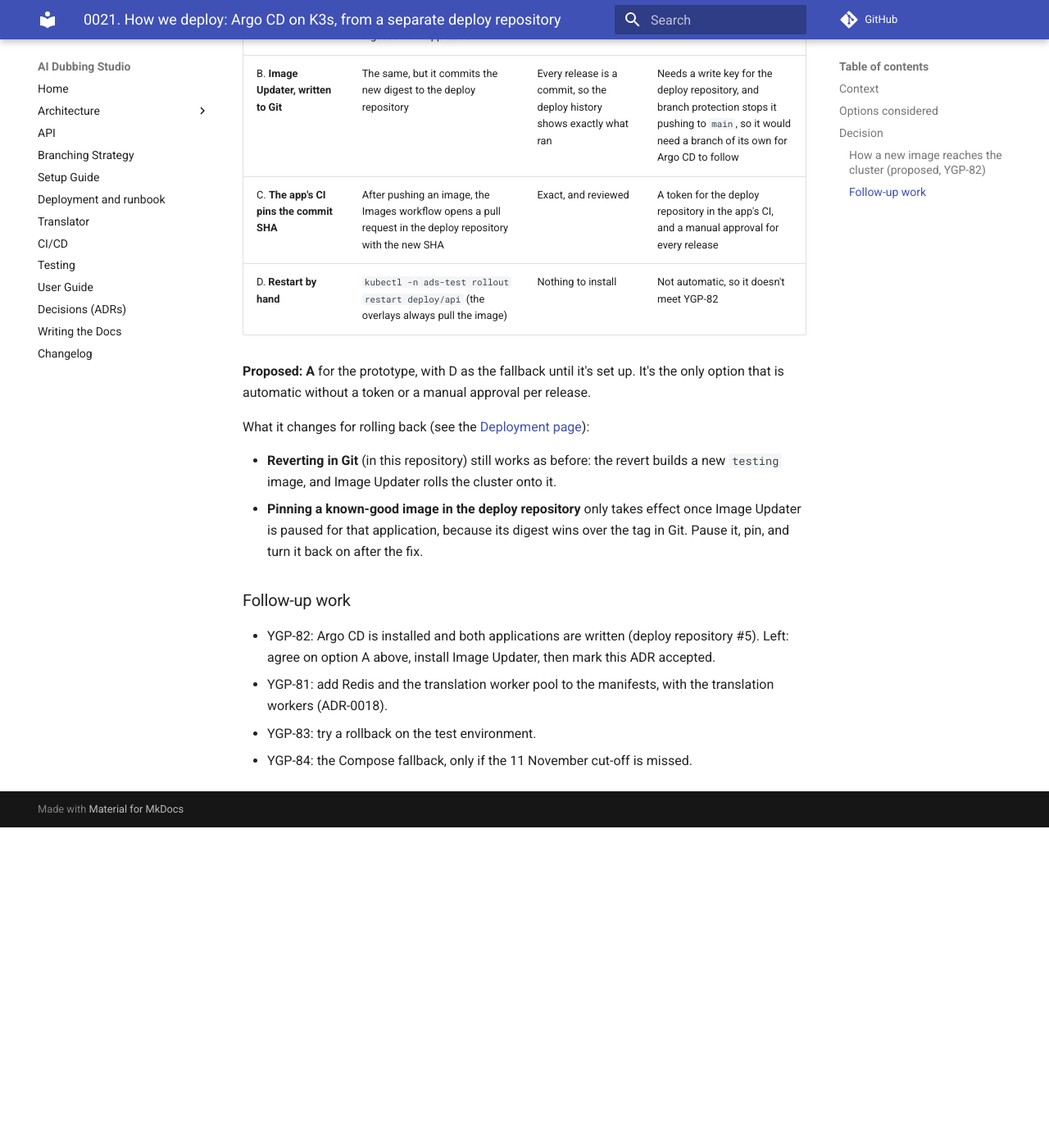
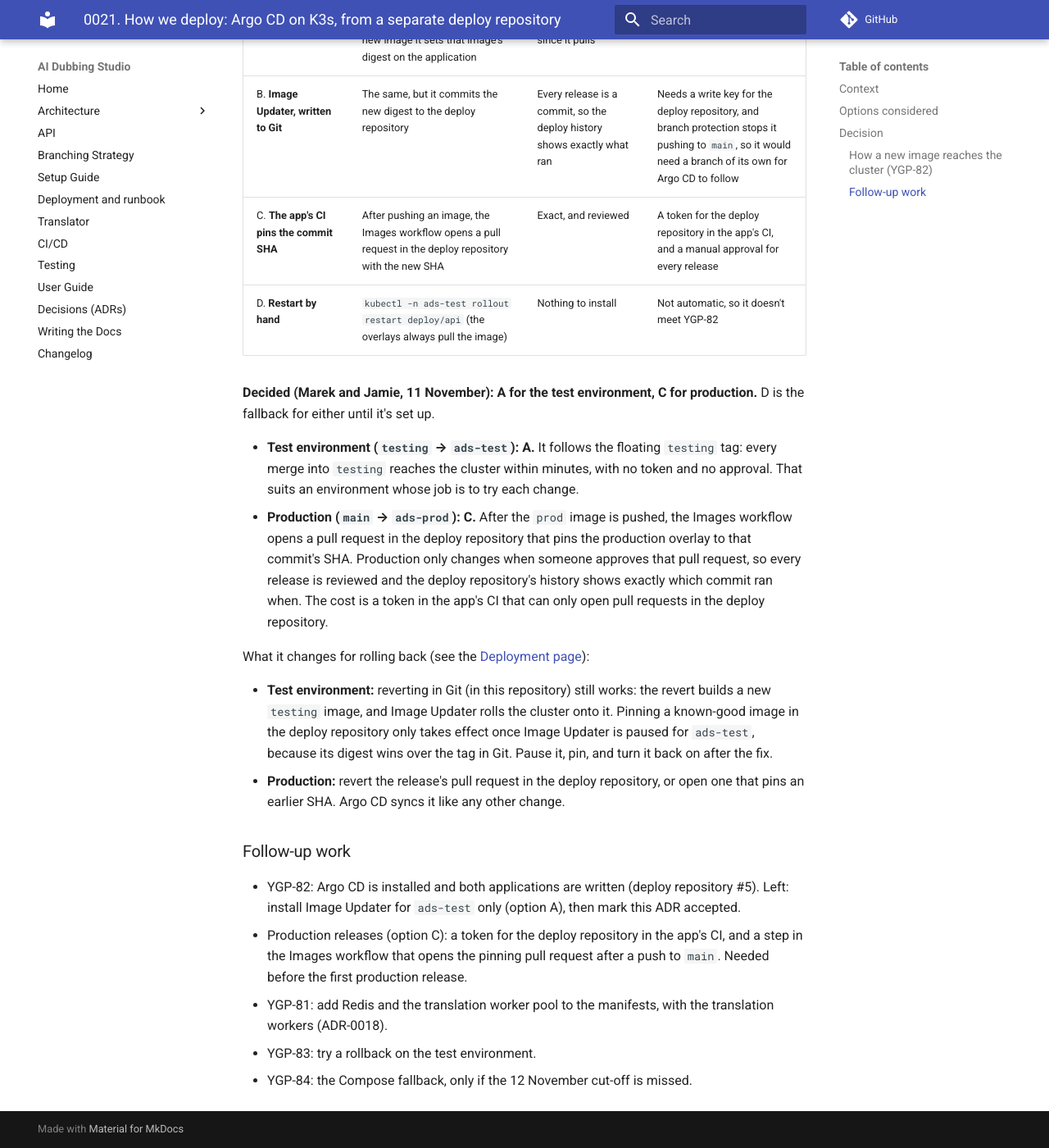
Before and after one commit to WH1TE-SHAD0W/ai-dubbing-studio, an MkDocs documentation site: the page built from docs/adr/0021-how-we-deploy.md, in a window 1280 px wide and 1400 px high, scrolled down 2420 px. Shown: the whole window at 82% size. Built offline with MkDocs 1.6.1 and Material for MkDocs 9.7.7, drawn with Linux system fonts in a browser that asks for light colours; comment, search, counter and statistics services are not loaded; before the commit the page ends 3429 px from its top, so only the background shows below that; some of the changed text lies outside the part shown.

Commit message:
docs: ADR-0021 records the decision, A for testing and C for production (YGP-82)
Marek approved #66 choosing Image Updater on the floating testing tag for the
test environment and a reviewed SHA-pinning pull request for production. Also
moves the K3s cut-off to 12 November, as agreed on 11 November.

Co-Authored-By: Claude Opus 5.5 <noreply@anthropic.com>

```diff
--- a/docs/adr/0021-how-we-deploy.md
+++ b/docs/adr/0021-how-we-deploy.md
@@ -67,10 +67,12 @@ Where the manifests live:
   (`externalTrafficPolicy: Local`), so the API's login rate limits work
   (ADR-0003).
 - **Fallback (option 4):** if K3s with Argo CD isn't syncing the test
-  environment by **Wednesday 11 November**, the prototype is demonstrated with
-  Docker Compose instead (YGP-84), and this ADR is updated.
+  environment by **Thursday 12 November** (moved from Wednesday 11 November,
+  since the cluster and Argo CD are up and only reviews are left), the
+  prototype is demonstrated with Docker Compose instead (YGP-84), and this ADR
+  is updated.
 
-### How a new image reaches the cluster (proposed, YGP-82)
+### How a new image reaches the cluster (YGP-82)
 
 The overlays use moving tags (`testing`, `prod`), so a new image doesn't
 change the manifests and Argo CD doesn't notice it. Two facts narrow the
@@ -90,25 +92,41 @@ choice:
 | C. **The app's CI pins the commit SHA** | After pushing an image, the Images workflow opens a pull request in the deploy repository with the new SHA | Exact, and reviewed | A token for the deploy repository in the app's CI, and a manual approval for every release |
 | D. **Restart by hand** | `kubectl -n ads-test rollout restart deploy/api` (the overlays always pull the image) | Nothing to install | Not automatic, so it doesn't meet YGP-82 |
 
-**Proposed: A** for the prototype, with D as the fallback until it's set up.
-It's the only option that is automatic without a token or a manual approval
-per release.
+**Decided (Marek and Jamie, 11 November): A for the test environment, C for
+production.** D is the fallback for either until it's set up.
+
+- **Test environment (`testing` → `ads-test`): A.** It follows the floating
+  `testing` tag: every merge into `testing` reaches the cluster within minutes,
+  with no token and no approval. That suits an environment whose job is to try
+  each change.
+- **Production (`main` → `ads-prod`): C.** After the `prod` image is pushed,
+  the Images workflow opens a pull request in the deploy repository that pins
+  the production overlay to that commit's SHA. Production only changes when
+  someone approves that pull request, so every release is reviewed and the
+  deploy repository's history shows exactly which commit ran when. The cost is
+  a token in the app's CI that can only open pull requests in the deploy
+  repository.
 
 What it changes for rolling back (see the
 [Deployment page](../deployment.md#roll-back)):
 
-- **Reverting in Git** (in this repository) still works as before: the revert
-  builds a new `testing` image, and Image Updater rolls the cluster onto it.
-- **Pinning a known-good image in the deploy repository** only takes effect
-  once Image Updater is paused for that application, because its digest wins
-  over the tag in Git. Pause it, pin, and turn it back on after the fix.
+- **Test environment:** reverting in Git (in this repository) still works: the
+  revert builds a new `testing` image, and Image Updater rolls the cluster onto
+  it. Pinning a known-good image in the deploy repository only takes effect
+  once Image Updater is paused for `ads-test`, because its digest wins over the
+  tag in Git. Pause it, pin, and turn it back on after the fix.
+- **Production:** revert the release's pull request in the deploy repository,
+  or open one that pins an earlier SHA. Argo CD syncs it like any other change.
 
 ### Follow-up work
 
 - YGP-82: Argo CD is installed and both applications are written (deploy
-  repository #5). Left: agree on option A above, install Image Updater, then
-  mark this ADR accepted.
+  repository #5). Left: install Image Updater for `ads-test` only (option A),
+  then mark this ADR accepted.
+- Production releases (option C): a token for the deploy repository in the
+  app's CI, and a step in the Images workflow that opens the pinning pull
+  request after a push to `main`. Needed before the first production release.
 - YGP-81: add Redis and the translation worker pool to the manifests, with the
   translation workers (ADR-0018).
 - YGP-83: try a rollback on the test environment.
-- YGP-84: the Compose fallback, only if the 11 November cut-off is missed.
+- YGP-84: the Compose fallback, only if the 12 November cut-off is missed.
```
Also changed, not shown: docs/changelog.md (+3 -2 lines).
